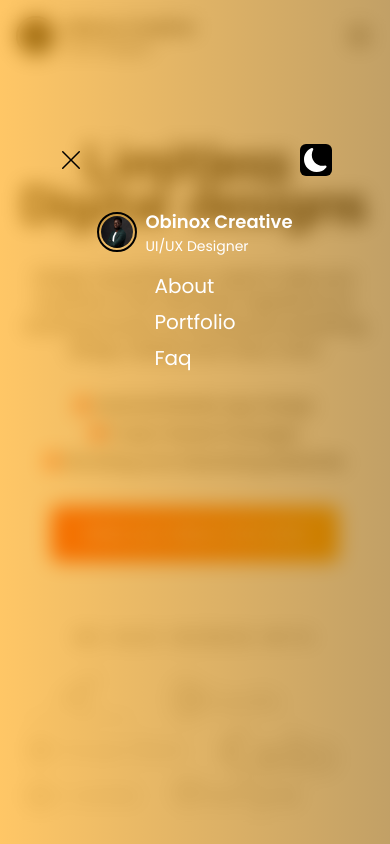
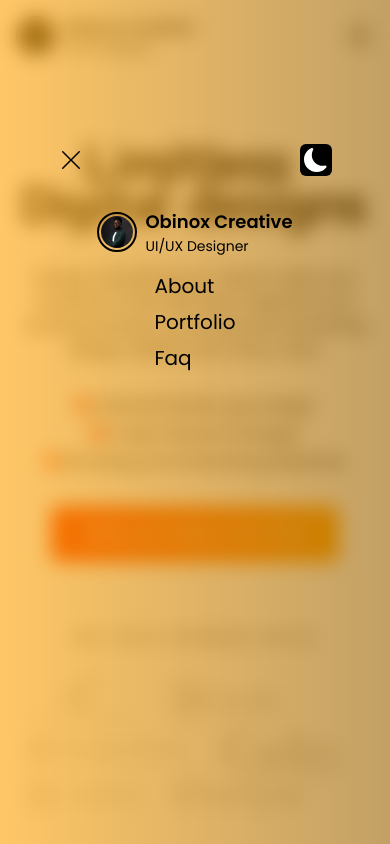
Before and after one commit to sefedev/obinox-creative, a Next.js app: page / in a window 390 px wide. Both pictures are taken after a click on the button 359 px from the left and 36 px from the top of the page. Shown: the top 844 px of the page. Built offline with nearby package versions, Linux system fonts and the light colour scheme.

Commit message:
modify mobile nav text-color

```diff
--- a/components/Navbar.jsx
+++ b/components/Navbar.jsx
@@ -74,7 +74,7 @@ const Navbar = () => {
       <div
         className={`${
           openNav ? "block" : "hidden"
-        } fixed flex inset-0 h-screen w-full text-white z-50 bg-gradient-to-r from-[rgba(255,161,0,0.6)] to-[rgba(153,97,0,0.6)] backdrop-blur-[10px] backdrop1  flex-col py-36 items-center`}
+        } fixed flex inset-0 h-screen w-full  z-50 bg-gradient-to-r from-[rgba(255,161,0,0.6)] to-[rgba(153,97,0,0.6)] backdrop-blur-[10px] backdrop1  flex-col py-36 items-center`}
       >
         <div className="flex-between w-[70%] mb-8">
           <button className="max-w-fit" onClick={() => setOpenNav(false)}>
```
